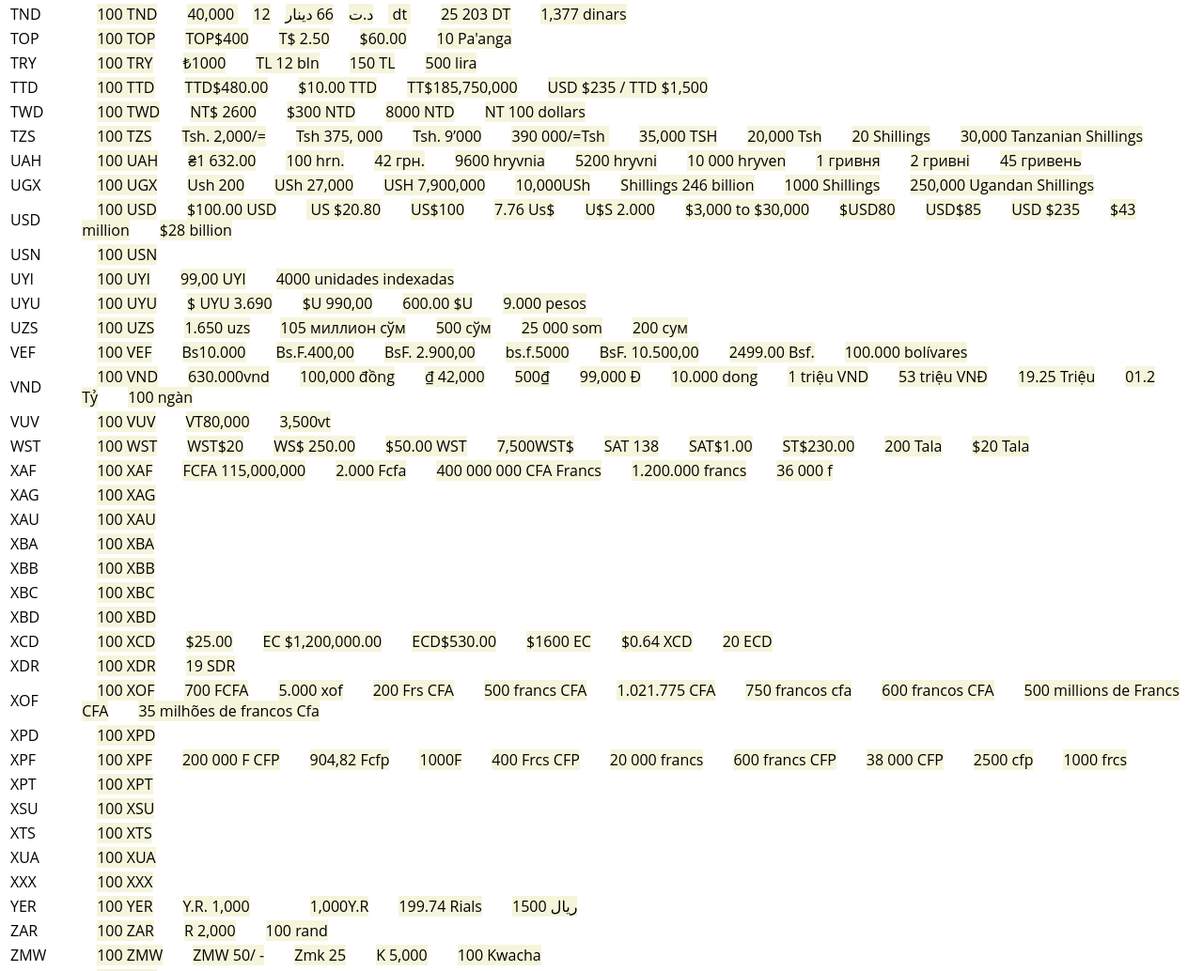
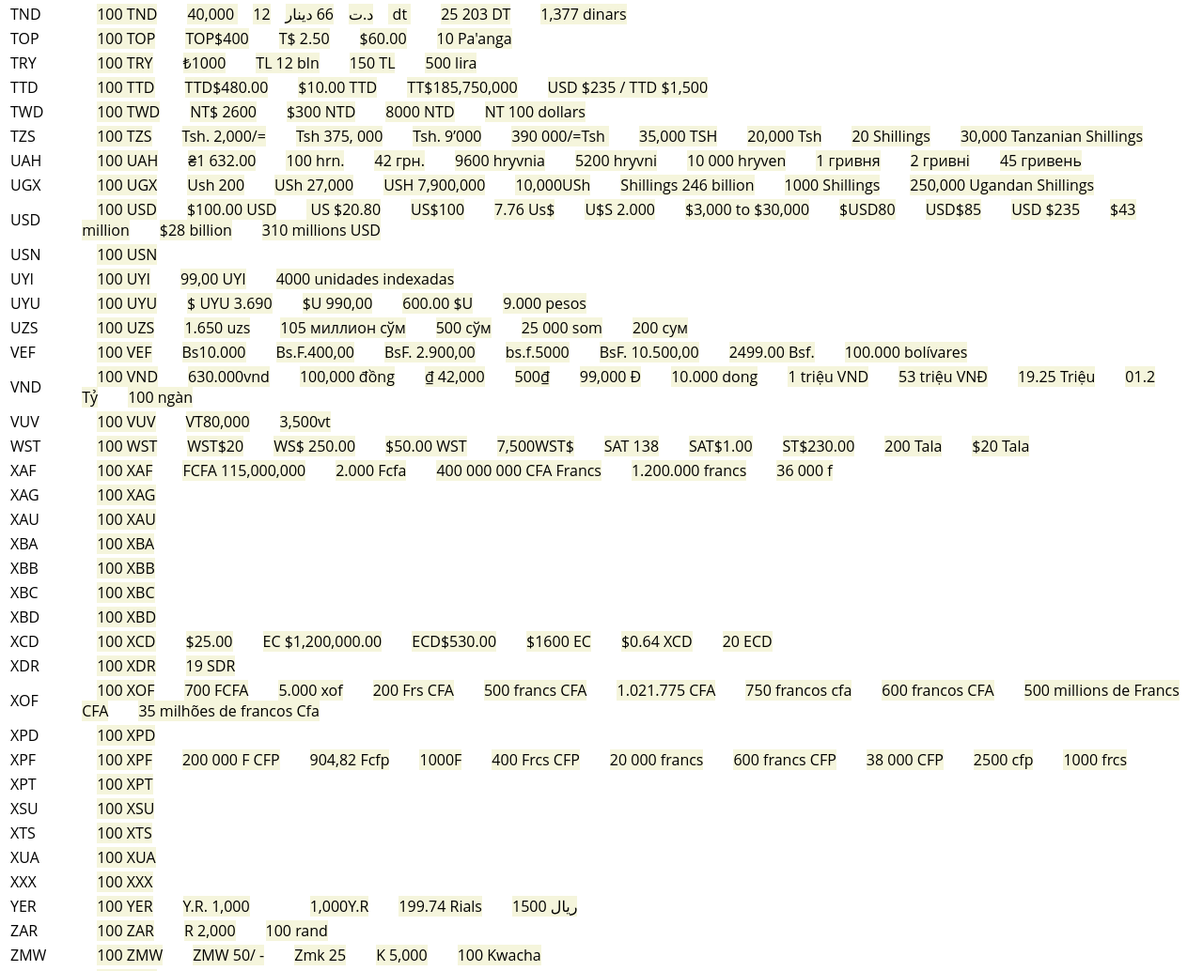
Before and after one commit to hawk-lord/direct-currency-converter-2, a plain HTML site: page prices.html in a window 1280 px wide. Shown: the part 3803-4837 px from the top of the page at 94% size. Drawn offline with Linux system fonts and the light colour scheme.

Commit message:
Added USD examples.

```diff
--- a/prices.html
+++ b/prices.html
@@ -179,7 +179,7 @@
 <tr><td>TZS</td><td><span>100 TZS</span><span>Tsh. 2,000/=</span><span>Tsh 375, 000</span><span>Tsh. 9’000</span><span>390 000/=Tsh </span><span>35,000 TSH</span><span>20,000 Tsh</span><span>20 Shillings</span><span>30,000 Tanzanian Shillings</span></td></tr>
 <tr><td>UAH</td><td><span>100 UAH</span><span>₴1 632.00</span><span>100 hrn.</span><span>42 грн.</span><span>9600 hryvnia</span><span>5200 hryvni</span><span>10 000 hryven</span><span>1 гривня</span><span>2 гривні</span><span>45 гривень</span></td></tr>
 <tr><td>UGX</td><td><span>100 UGX</span><span>Ush 200</span><span>USh 27,000</span><span>USH 7,900,000</span><span>10,000USh</span><span>Shillings 246 billion</span><span>1000 Shillings</span><span>250,000 Ugandan Shillings</span></td></tr>
-<tr><td>USD</td><td><span>100 USD</span><span>$100.00 USD</span><span> US $20.80</span><span>US$100</span><span>7.76 Us$</span><span>U$S 2.000</span><span>$3,000 to $30,000</span><span>$USD80</span><span>USD$85</span><span>USD $235</span><span>$43 million</span><span>$28 billion</span></td></tr>
+<tr><td>USD</td><td><span>100 USD</span><span>$100.00 USD</span><span> US $20.80</span><span>US$100</span><span>7.76 Us$</span><span>U$S 2.000</span><span>$3,000 to $30,000</span><span>$USD80</span><span>USD$85</span><span>USD $235</span><span>$43 million</span><span>$28 billion</span><span>310 millions USD</span></td></tr>
 <tr><td>USN</td><td><span>100 USN</span><span> </span></td></tr>
 <tr><td>UYI</td><td><span>100 UYI</span><span>99,00 UYI</span><span>4000 unidades indexadas </span></td></tr>
 <tr><td>UYU</td><td><span>100 UYU</span><span>$ UYU 3.690</span><span>$U 990,00</span><span>600.00 $U</span><span>9.000 pesos</span></td></tr>
```
